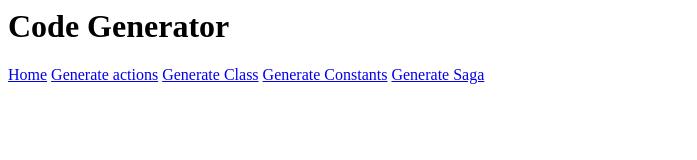
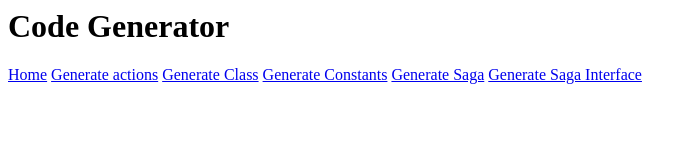
Before and after one commit to AshishKirodian/AshishKirodian.github.io, a plain HTML site: page index.html in a window 1280 px wide. Shown: the whole page, without its empty margins (0-697 px from the left). Drawn offline with Linux system fonts and the light colour scheme.

Commit message:
saga interface added

```diff
--- a/index.html
+++ b/index.html
@@ -12,6 +12,7 @@
             <a href="/class_Creator.html">Generate Class</a>
             <a href="/constant_gen.html">Generate Constants</a>
             <a href="/sagaGenerator.html">Generate Saga</a>
+            <a href="/saga_interface.html">Generate Saga Interface</a>
         </div>
 
     </body>
```
